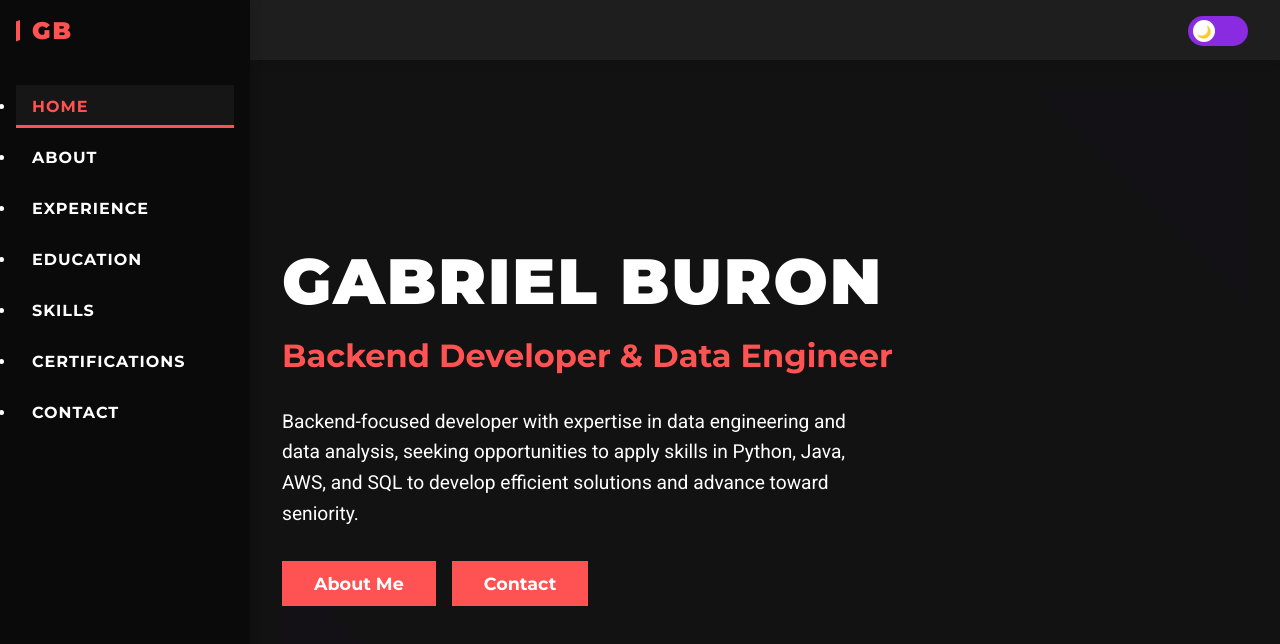
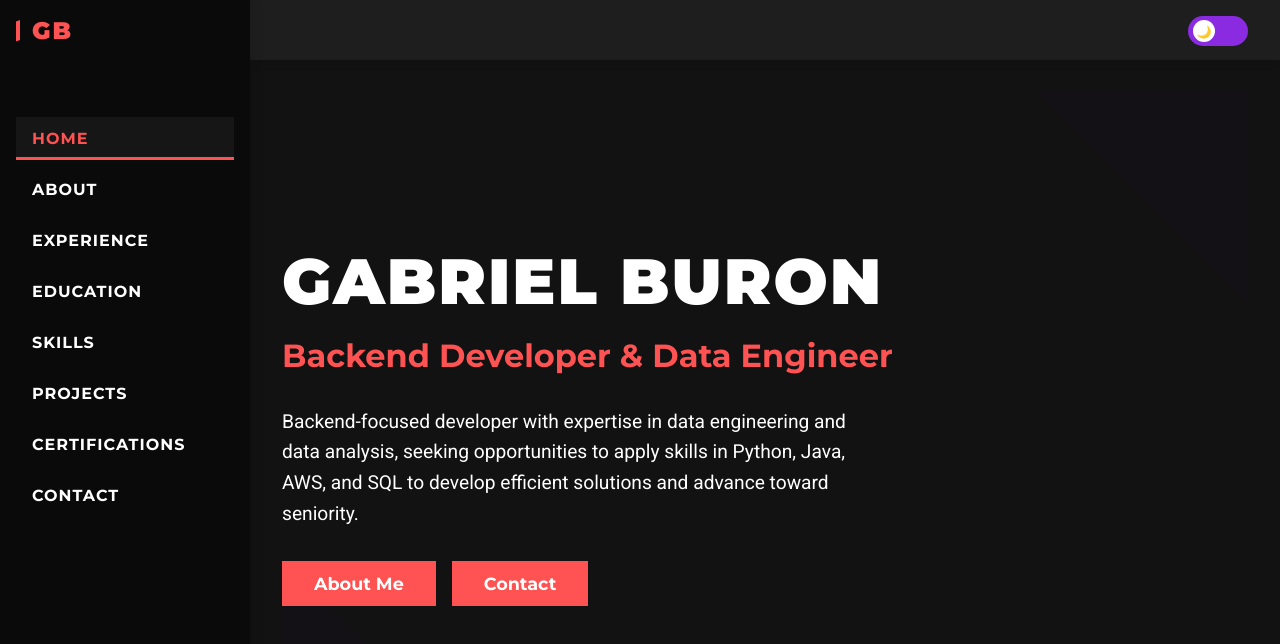
Before and after one commit to YuzuruTK/Portifolio-Project, a React (Vite) app: page / in a window 1280 px wide. Shown: the top 644 px of the page. Built offline with nearby package versions, Linux system fonts and the light colour scheme.

Commit message:
feat(navigation): move the mobile menu button to the left

```diff
--- a/src/components/common/Navigation.jsx
+++ b/src/components/common/Navigation.jsx
@@ -2,7 +2,6 @@ import { useState, useEffect } from 'react';
 import { NavLink } from 'react-router-dom';
 import { motion } from 'framer-motion';
 import styled from 'styled-components';
-import { useTheme } from '../../contexts/ThemeContext';
 
 const NavContainer = styled(motion.nav)`
   display: flex;
@@ -23,8 +22,7 @@ const NavContainer = styled(motion.nav)`
   }
 `;
 
-
-const NavList = styled.ul`useEffect(() => {
+const NavList = styled.ul`
   list-style: none;
   padding: 0;
   margin: 2rem 0;
@@ -59,11 +57,13 @@ const StyledNavLink = styled(NavLink)`
     transition: transform 0.3s ease;
   }
 
-    &:hover, &.active {
+  &:hover,
+  &.active {
     color: var(--accent);
   }
 
-    &:hover:before, &.active:before {
+  &:hover:before,
+  &.active:before {
     transform: translateX(0);
   }
 
@@ -120,7 +120,7 @@ const MobileMenuButton = styled.button`
 `;
 
 const Overlay = styled.div`
-    display: ${props => props.$isOpen ? 'block' : 'none'};
+  display: ${(props) => (props.$isOpen ? 'block' : 'none')};
   position: fixed;
   top: 0;
   left: 0;
@@ -151,14 +151,13 @@ function useWindowSize() {
 }
 
 const Navigation = () => {
-    const { colors } = useTheme();
   const [isOpen, setIsOpen] = useState(false);
 
   const { width } = useWindowSize();
   const isMobile = width <= 768;
 
   const toggleMenu = () => {
-        setIsOpen(!isOpen);
+    setIsOpen((prev) => !prev);
   };
 
   const closeMenu = () => {
@@ -195,6 +194,9 @@ const Navigation = () => {
             <StyledNavLink to="/skills" onClick={closeMenu}>Skills</StyledNavLink>
           </NavItem>
           <NavItem>
+            <StyledNavLink to="/projects" onClick={closeMenu}>Projects</StyledNavLink>
+          </NavItem>
+          <NavItem>
             <StyledNavLink to="/certifications" onClick={closeMenu}>Certifications</StyledNavLink>
           </NavItem>
           <NavItem>
```
Lines whose indentation alone changed are shown as unchanged.
